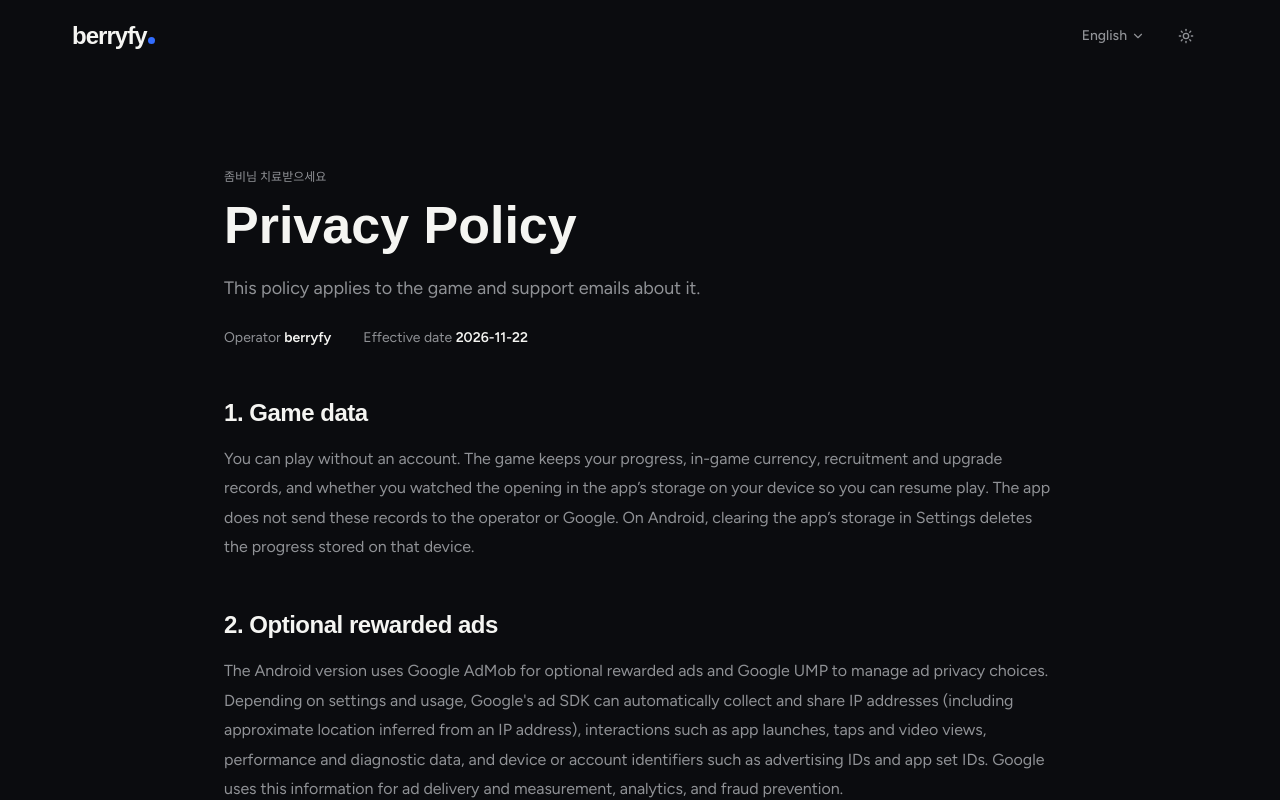
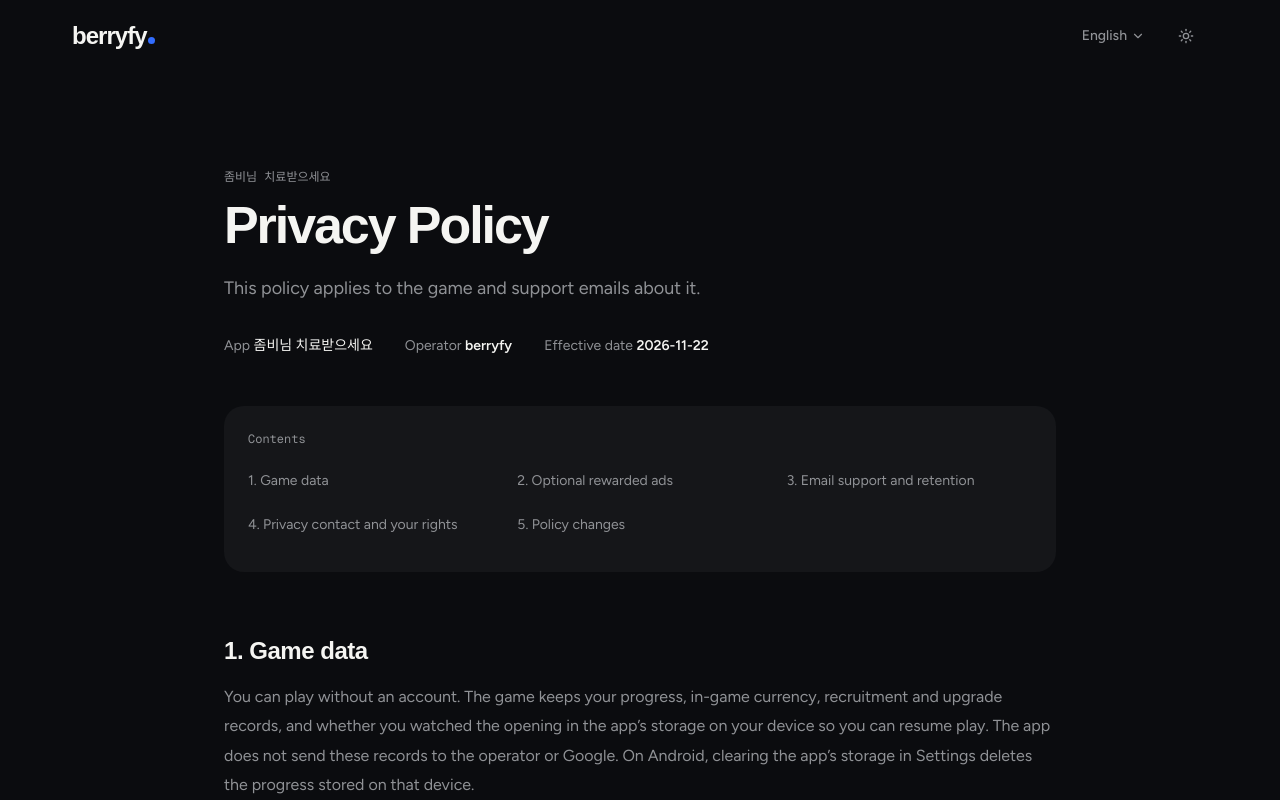
Before and after one commit to berryfy/berryfy.github.io, a Next.js app: page /apps/zombie-care/privacy in a window 1280 px wide. Shown: the top 800 px of the page. Built offline with nearby package versions, Linux system fonts and the light colour scheme; a web font is replaced by a local one.

Commit message:
style: 좀비님 치료받으세요 개인정보처리방침에 공용 양식과 목차 적용

```diff
--- /dev/null
+++ b/src/features/legal/components/PrivacyPolicyLayout.tsx
@@ -0,0 +1,114 @@
+import type { ReactNode } from "react";
+
+import SiteFooter from "@/components/widgets/SiteFooter";
+import SiteHeader from "@/components/widgets/SiteHeader";
+import { localeDetails, mainContentId } from "@/constants/site";
+import type {
+  AppPrivacyPolicy,
+  PrivacyLocale,
+  PrivacyPageCopy,
+} from "@/features/legal/types/privacy-policy";
+
+interface PrivacyPolicyLayoutProps
+  extends
+    Pick<
+      AppPrivacyPolicy,
+      "appName" | "businessName" | "effectiveDate" | "navigation"
+    >,
+    Pick<PrivacyPageCopy, "pageTitle" | "intro" | "labels"> {
+  locale: PrivacyLocale;
+  fontClassName: string;
+  localePaths: Record<PrivacyLocale, string>;
+  children: ReactNode;
+}
+
+const PrivacyPolicyLayout = ({
+  appName,
+  businessName,
+  effectiveDate,
+  navigation,
+  pageTitle,
+  intro,
+  labels,
+  locale,
+  fontClassName,
+  localePaths,
+  children,
+}: PrivacyPolicyLayoutProps) => (
+  <div
+    lang={locale}
+    className={`${fontClassName} min-h-screen bg-background font-sans text-foreground`}
+  >
+    <SiteHeader
+      homeHref={localeDetails[locale].path}
+      locale={locale}
+      languagePaths={localePaths}
+    />
+
+    <main
+      id={mainContentId}
+      className="mx-auto max-w-4xl px-4 pt-16 pb-8 sm:px-8 sm:pt-24"
+    >
+      <header>
+        <p className="font-mono text-caption text-muted-foreground">
+          {appName}
+        </p>
+        <h1 className="mt-3 font-display text-display-md font-extrabold tracking-[-0.04em]">
+          {pageTitle}
+        </h1>
+        <p className="mt-5 max-w-prose text-body-lg text-pretty text-muted-foreground">
+          {intro}
+        </p>
+        <dl className="mt-8 flex flex-wrap gap-x-8 gap-y-2 text-small text-muted-foreground">
+          <div>
+            <dt className="inline">{labels.app} </dt>
+            <dd className="inline font-semibold text-foreground">{appName}</dd>
+          </div>
+          <div>
+            <dt className="inline">{labels.business} </dt>
+            <dd className="inline font-semibold text-foreground">
+              {businessName}
+            </dd>
+          </div>
+          <div>
+            <dt className="inline">{labels.effectiveDate} </dt>
+            <dd className="inline font-semibold text-foreground">
+              {effectiveDate}
+            </dd>
+          </div>
+        </dl>
+      </header>
+
+      <nav
+        className="mt-12 rounded-lg bg-card p-5 sm:p-6"
+        aria-label={labels.contents}
+      >
+        <h2 className="font-mono text-caption text-muted-foreground">
+          {labels.contents}
+        </h2>
+        <ol className="mt-3 grid gap-x-6 text-small sm:grid-cols-2 lg:grid-cols-3">
+          {navigation.map((item, index) => (
+            <li key={item.id}>
+              <a
+                href={`#${item.id}`}
+                className="-mx-2 flex min-h-11 items-center rounded-sm px-2 text-muted-foreground transition-colors outline-none hover:text-foreground focus-visible:ring-3 focus-visible:ring-ring/60"
+              >
+                {index + 1}. {item.label}
+              </a>
+            </li>
+          ))}
+        </ol>
+      </nav>
+
+      <article className="mt-16 space-y-16">{children}</article>
+    </main>
+
+    <SiteFooter
+      locale={locale}
+      homeHref={localeDetails[locale].path}
+      languagePaths={localePaths}
+    />
+  </div>
+);
+
+export default PrivacyPolicyLayout;
--- a/src/features/legal/components/ZombieCarePrivacyPage.tsx
+++ b/src/features/legal/components/ZombieCarePrivacyPage.tsx
@@ -1,7 +1,5 @@
-import SiteFooter from "@/components/widgets/SiteFooter";
-import SiteHeader from "@/components/widgets/SiteHeader";
 import { businessInfo } from "@/constants/business";
-import { localeDetails, mainContentId } from "@/constants/site";
+import PrivacyPolicyLayout from "@/features/legal/components/PrivacyPolicyLayout";
 import PrivacySection from "@/features/legal/components/privacy-section";
 import { privacyLinks } from "@/features/legal/constants/privacy-links";
 import { privacyPolicyCopy } from "@/features/legal/constants/privacy-policy-copy";
@@ -23,49 +21,27 @@ const ZombieCarePrivacyPage = ({
 }: ZombieCarePrivacyPageProps) => {
   const copy = zombieCarePrivacyCopy[locale];
   const { pageTitle, labels } = privacyPolicyCopy[locale];
-  const homeHref = localeDetails[locale].path;
   const { appName, effectiveDate } = zombieCarePrivacy;
 
   return (
-    <div
-      lang={locale}
-      className={`${fontClassName} min-h-screen bg-background font-sans text-foreground`}
+    <PrivacyPolicyLayout
+      locale={locale}
+      fontClassName={fontClassName}
+      localePaths={zombieCarePrivacyLocalePaths}
+      appName={appName}
+      businessName={businessInfo.name}
+      effectiveDate={effectiveDate}
+      pageTitle={pageTitle}
+      intro={copy.intro}
+      labels={labels}
+      navigation={[
+        { id: "game-data", label: copy.localTitle },
+        { id: "rewarded-ads", label: copy.adsTitle },
+        { id: "support", label: copy.supportTitle },
+        { id: "rights", label: copy.rightsTitle },
+        { id: "changes", label: copy.changesTitle },
+      ]}
     >
-      <SiteHeader
-        homeHref={homeHref}
-        locale={locale}
-        languagePaths={zombieCarePrivacyLocalePaths}
-      />
-      <main
-        id={mainContentId}
-        className="mx-auto max-w-4xl px-4 pt-16 pb-12 sm:px-8 sm:pt-24"
-      >
-        <header>
-          <p className="text-caption text-muted-foreground">{appName}</p>
-          <h1 className="mt-3 font-display text-display-md font-extrabold">
-            {pageTitle}
-          </h1>
-          <p className="mt-5 text-body-lg text-muted-foreground">
-            {copy.intro}
-          </p>
-          <dl className="mt-6 flex flex-wrap gap-x-8 gap-y-2 text-small">
-            <div>
-              <dt className="inline text-muted-foreground">
-                {labels.business}{" "}
-              </dt>
-              <dd className="inline font-semibold">{businessInfo.name}</dd>
-            </div>
-            <div>
-              <dt className="inline text-muted-foreground">
-                {labels.effectiveDate}{" "}
-              </dt>
-              <dd className="inline font-semibold">
-                <time dateTime={effectiveDate}>{effectiveDate}</time>
-              </dd>
-            </div>
-          </dl>
-        </header>
-        <article className="mt-12 space-y-12">
       <PrivacySection number="1" title={copy.localTitle} id="game-data">
         <p>{copy.local}</p>
       </PrivacySection>
@@ -109,14 +85,7 @@ const ZombieCarePrivacyPage = ({
       <PrivacySection number="5" title={copy.changesTitle} id="changes">
         <p>{copy.changes}</p>
       </PrivacySection>
-        </article>
-      </main>
-      <SiteFooter
-        homeHref={homeHref}
-        locale={locale}
-        languagePaths={zombieCarePrivacyLocalePaths}
-      />
-    </div>
+    </PrivacyPolicyLayout>
   );
 };
 
--- a/src/features/legal/components/privacy-policy-page.tsx
+++ b/src/features/legal/components/privacy-policy-page.tsx
@@ -1,6 +1,4 @@
-import SiteFooter from "@/components/widgets/SiteFooter";
-import SiteHeader from "@/components/widgets/SiteHeader";
-import { localeDetails, mainContentId } from "@/constants/site";
+import PrivacyPolicyLayout from "@/features/legal/components/PrivacyPolicyLayout";
 import PrivacyDataTable from "@/features/legal/components/privacy-data-table";
 import PrivacyExternalService from "@/features/legal/components/privacy-external-service";
 import PrivacySection from "@/features/legal/components/privacy-section";
@@ -32,74 +30,18 @@ export default function PrivacyPolicyPage({
   const privacyRequestMailto = `mailto:${policy.contactEmail}?subject=${encodeURIComponent(`${policy.appName} privacy request`)}`;
 
   return (
-    <div
-      lang={locale}
-      className={`${fontClassName} min-h-screen bg-background font-sans text-foreground`}
+    <PrivacyPolicyLayout
+      locale={locale}
+      fontClassName={fontClassName}
+      localePaths={localePaths}
+      appName={policy.appName}
+      businessName={policy.businessName}
+      effectiveDate={policy.effectiveDate}
+      navigation={policy.navigation}
+      pageTitle={copy.pageTitle}
+      intro={copy.intro}
+      labels={copy.labels}
     >
-      <SiteHeader
-        homeHref={localeDetails[locale].path}
-        locale={locale}
-        languagePaths={localePaths}
-      />
-
-      <main
-        id={mainContentId}
-        className="mx-auto max-w-4xl px-4 pt-16 pb-8 sm:px-8 sm:pt-24"
-      >
-        <header>
-          <p className="font-mono text-caption text-muted-foreground">
-            {policy.appName}
-          </p>
-          <h1 className="mt-3 font-display text-display-md font-extrabold tracking-[-0.04em]">
-            {copy.pageTitle}
-          </h1>
-          <p className="mt-5 max-w-prose text-body-lg text-pretty text-muted-foreground">
-            {copy.intro}
-          </p>
-          <dl className="mt-8 flex flex-wrap gap-x-8 gap-y-2 text-small text-muted-foreground">
-            <div>
-              <dt className="inline">{copy.labels.app} </dt>
-              <dd className="inline font-semibold text-foreground">
-                {policy.appName}
-              </dd>
-            </div>
-            <div>
-              <dt className="inline">{copy.labels.business} </dt>
-              <dd className="inline font-semibold text-foreground">
-                {policy.businessName}
-              </dd>
-            </div>
-            <div>
-              <dt className="inline">{copy.labels.effectiveDate} </dt>
-              <dd className="inline font-semibold text-foreground">
-                {policy.effectiveDate}
-              </dd>
-            </div>
-          </dl>
-        </header>
-
-        <nav
-          className="mt-12 rounded-lg bg-card p-5 sm:p-6"
-          aria-label={copy.labels.contents}
-        >
-          <h2 className="font-mono text-caption text-muted-foreground">
-            {copy.labels.contents}
-          </h2>
-          <ol className="mt-3 grid gap-x-6 text-small sm:grid-cols-2 lg:grid-cols-3">
-            {policy.navigation.map((item, index) => (
-              <li key={item.id}>
-                <a
-                  href={`#${item.id}`}
-                  className="-mx-2 flex min-h-11 items-center rounded-sm px-2 text-muted-foreground transition-colors outline-none hover:text-foreground focus-visible:ring-3 focus-visible:ring-ring/60"
-                >
-                  {index + 1}. {item.label}
-                </a>
-              </li>
-            ))}
-          </ol>
-        </nav>
-
-        <article className="mt-16 space-y-16">
       <section
         id="overview"
         className="scroll-mt-24 rounded-lg bg-card p-6 sm:p-8"
@@ -132,11 +74,7 @@ export default function PrivacyPolicyPage({
         <PrivacyDataTable items={policy.localData} labels={copy.labels} />
       </PrivacySection>
 
-          <PrivacySection
-            number="4"
-            title={copy.collection.title}
-            id="collection"
-          >
+      <PrivacySection number="4" title={copy.collection.title} id="collection">
         <ul>
           {copy.collection.items.map((item) => (
             <li key={item}>{item}</li>
@@ -182,9 +120,7 @@ export default function PrivacyPolicyPage({
               {" · "}
             </>
           ) : null}
-              <a href={privacyLinks.googlePrivacy}>
-                {copy.external.googlePrivacy}
-              </a>
+          <a href={privacyLinks.googlePrivacy}>{copy.external.googlePrivacy}</a>
         </p>
       </PrivacySection>
 
@@ -204,11 +140,7 @@ export default function PrivacyPolicyPage({
         ))}
       </PrivacySection>
 
-          <PrivacySection
-            number="9"
-            title={copy.automatic.title}
-            id="automatic"
-          >
+      <PrivacySection number="9" title={copy.automatic.title} id="automatic">
         <p>{copy.automatic.intro.replace("{appName}", policy.appName)}</p>
         <ul>
           {copy.automatic.items.map((item) => (
@@ -263,14 +195,6 @@ export default function PrivacyPolicyPage({
       <PrivacySection number="12" title={copy.changes.title} id="changes">
         <p>{copy.changes.text.replace("{date}", policy.effectiveDate)}</p>
       </PrivacySection>
-        </article>
-      </main>
-
-      <SiteFooter
-        locale={locale}
-        homeHref={localeDetails[locale].path}
-        languagePaths={localePaths}
-      />
-    </div>
+    </PrivacyPolicyLayout>
   );
 }
```
Lines whose indentation alone changed are shown as unchanged.
